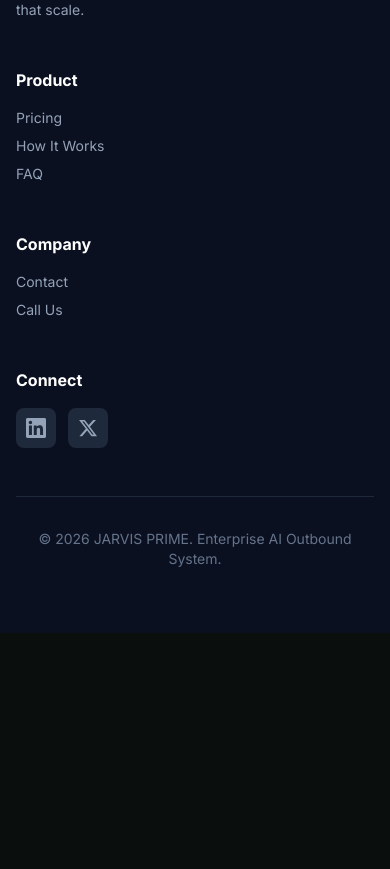
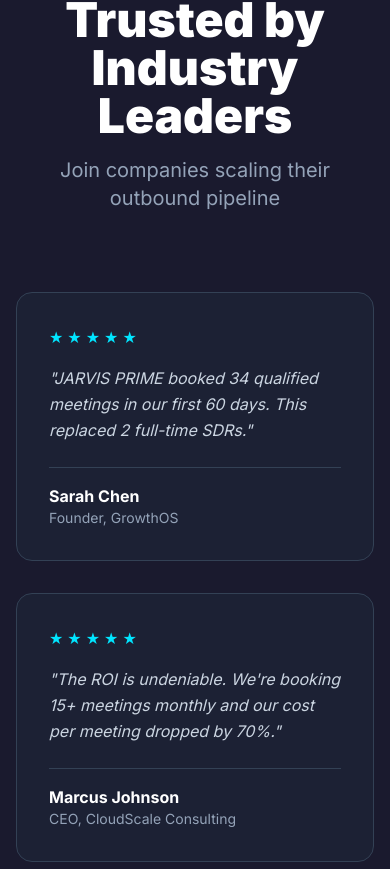
Before and after one commit to Singhscode/jarvis-prime, a Next.js app in the folder apps/site/: page / in a window 390 px wide. Shown: the part 8595-9464 px from the top of the page. Before the commit the page ends 9228 px from the top, so only its background shows below. Built offline with nearby package versions, Linux system fonts and the light colour scheme.

Commit message:
feat: add testimonials, features deep-dive, and CTA sections for complete professional homepage

```diff
--- a/apps/site/src/app/page.tsx
+++ b/apps/site/src/app/page.tsx
@@ -399,6 +399,127 @@
         </div>
       </section>
 
+      {/* Testimonials Section */}
+      <section className="relative z-10 py-32 px-4 bg-slate-900 border-y border-slate-800">
+        <div className="max-w-6xl mx-auto">
+          <div className="text-center mb-20">
+            <h2 className="text-5xl md:text-6xl font-black mb-4 text-white">
+              Trusted by Industry Leaders
+            </h2>
+            <p className="text-xl text-slate-400">
+              Join companies scaling their outbound pipeline
+            </p>
+          </div>
+
+          <div className="grid md:grid-cols-3 gap-8">
+            {[
+              {
+                name: "Sarah Chen",
+                role: "Founder, GrowthOS",
+                text: "JARVIS PRIME booked 34 qualified meetings in our first 60 days. This replaced 2 full-time SDRs."
+              },
+              {
+                name: "Marcus Johnson",
+                role: "CEO, CloudScale Consulting",
+                text: "The ROI is undeniable. We're booking 15+ meetings monthly and our cost per meeting dropped by 70%."
+              },
+              {
+                name: "Priya Kapoor",
+                role: "Head of Sales, TechVenture Agency",
+                text: "Best investment we've made. Freed up our team to focus on closing deals instead of prospecting."
+              }
+            ].map((testimonial, idx) => (
+              <div key={idx} className="bg-slate-800/50 border border-slate-700 rounded-2xl p-8 hover:border-blue-500/50 transition-all hover:shadow-lg hover:shadow-blue-500/10">
+                <div className="flex gap-1 mb-4">
+                  {[...Array(5)].map((_, i) => (
+                    <span key={i} className="text-cyan-400">★</span>
+                  ))}
+                </div>
+                <p className="text-slate-300 mb-6 leading-relaxed italic">"{testimonial.text}"</p>
+                <div className="border-t border-slate-700 pt-4">
+                  <p className="font-bold text-white">{testimonial.name}</p>
+                  <p className="text-sm text-slate-400">{testimonial.role}</p>
+                </div>
+              </div>
+            ))}
+          </div>
+        </div>
+      </section>
+
+      {/* Features Deep Dive */}
+      <section className="relative z-10 py-32 px-4 bg-slate-950">
+        <div className="max-w-6xl mx-auto">
+          <div className="text-center mb-20">
+            <h2 className="text-5xl md:text-6xl font-black mb-4 text-white">
+              Enterprise-Grade Features
+            </h2>
+            <p className="text-xl text-slate-400">
+              Everything you need to run done-for-you outbound
+            </p>
+          </div>
+
+          <div className="grid md:grid-cols-2 gap-12">
+            {[
+              {
+                icon: Users,
+                title: "Intelligent Prospect Research",
+                desc: "AI finds your ideal customers based on your ICP. We research 5,000+ prospects monthly with intent signals."
+              },
+              {
+                icon: Zap,
+                title: "Personalized at Scale",
+                desc: "Every email is personalized by AI. No templates. No spam. Real conversations that convert."
+              },
+              {
+                icon: TrendingUp,
+                title: "Multi-Channel Campaigns",
+                desc: "Email + LinkedIn + follow-ups. We orchestrate across channels to maximize response rates."
+              },
+              {
+                icon: BarChart3,
+                title: "Real-Time Analytics",
+                desc: "Track opens, replies, meeting bookings. See what's working and optimize continuously."
+              },
+              {
+                icon: CheckCircle2,
+                title: "Automated Qualification",
+                desc: "AI qualifies leads before they hit your calendar. Only decision-makers. Only prospects with intent."
+              },
+              {
+                icon: Lock,
+                title: "White-Label Ready",
+                desc: "Campaigns come from your domain. Your brand. Your relationships. Full control."
+              }
+            ].map((feature, idx) => {
+              const Icon = feature.icon;
+              return (
+                <div key={idx} className="bg-slate-800/30 border border-slate-700 rounded-xl p-8 hover:border-cyan-500/50 hover:bg-slate-800/50 transition-all">
+                  <Icon className="w-12 h-12 text-cyan-400 mb-4" />
+                  <h3 className="text-2xl font-bold text-white mb-3">{feature.title}</h3>
+                  <p className="text-slate-400 leading-relaxed">{feature.desc}</p>
+                </div>
+              );
+            })}
+          </div>
+        </div>
+      </section>
+
+      {/* CTA Section */}
+      <section className="relative z-10 py-32 px-4 bg-gradient-to-r from-blue-950/50 to-cyan-950/50 border-t border-slate-800">
+        <div className="max-w-4xl mx-auto text-center">
+          <h2 className="text-5xl md:text-6xl font-black mb-6 text-white">
+            Ready to Scale?
+          </h2>
+          <p className="text-xl text-slate-300 mb-12 max-w-2xl mx-auto">
+            Start your free strategy call. We'll show you exactly how JARVIS PRIME can transform your pipeline in the next 60 days.
+          </p>
+          <a href="/book-call" className="inline-flex items-center gap-2 px-10 py-5 bg-gradient-to-r from-blue-600 to-cyan-600 text-white font-bold text-lg rounded-lg hover:shadow-2xl hover:shadow-cyan-500/50 transition-all">
+            Book Your Free Call
+            <ArrowRight className="w-6 h-6" />
+          </a>
+        </div>
+      </section>
+
       {/* Footer */}
       <footer className="relative z-10 bg-slate-950 border-t border-slate-800 py-16 px-4">
         <div className="max-w-6xl mx-auto">
```
